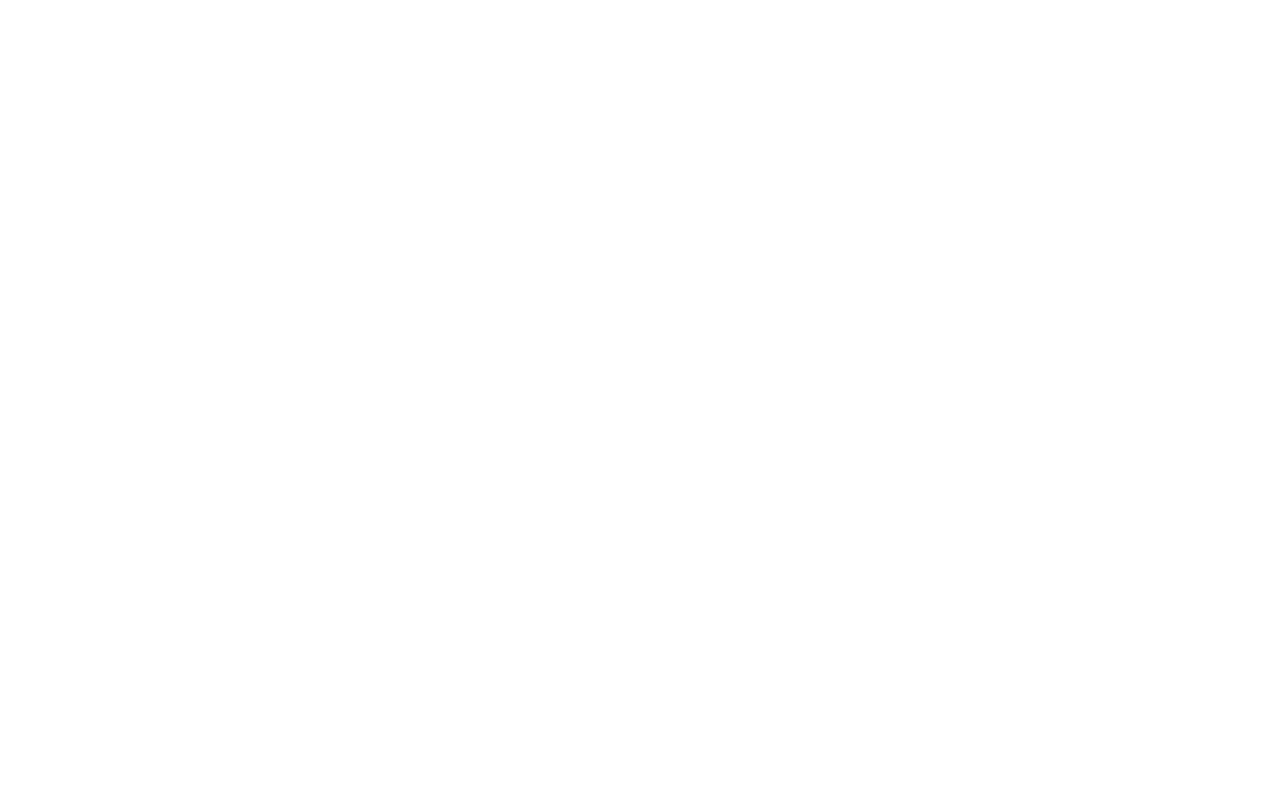
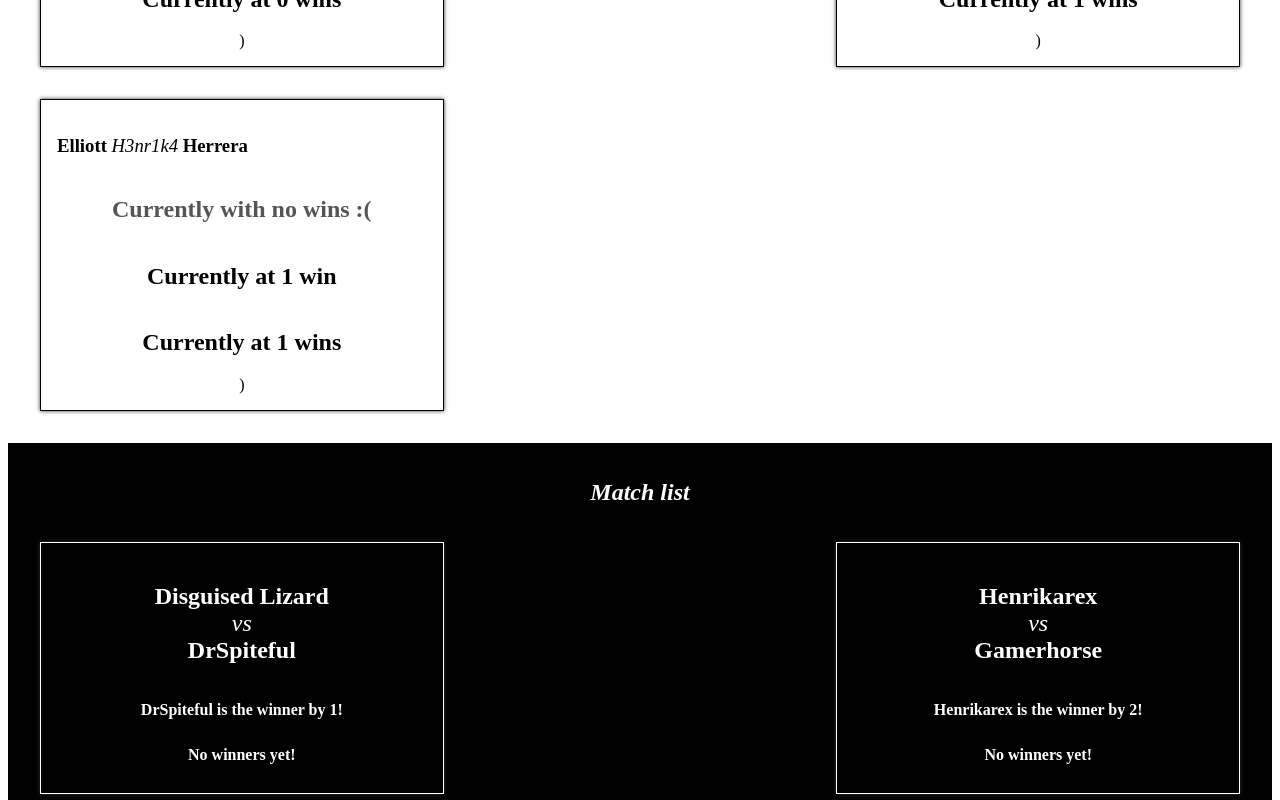
Before and after one commit to Fadymain/tourney-matches, a React (Create React App) app: page / in a window 1280 px wide. Shown: the part 1140-1940 px from the top of the page. Before the commit the page ends 943 px from the top, so only its background shows below. Built offline with nearby package versions, Linux system fonts and the light colour scheme.

Commit message:
mapping matches and players

```diff
--- a/src/App.js
+++ b/src/App.js
@@ -1,6 +1,7 @@
 import './App.css';
 import PlayerList from './components/PlayerList';
 import MatchList from './components/MatchList';
+import playerData from './data/PlayerData';
 
 function App() {
   return (
@@ -8,7 +9,7 @@
       <h1>
         Tourney Matches <span>Where Coding and Tournaments found their Match!</span>
       </h1>
-      <PlayerList/>
+      <PlayerList playerData={playerData}/>
       <MatchList/>
     </div>
   );
--- a/src/components/MatchList.js
+++ b/src/components/MatchList.js
@@ -3,14 +3,23 @@
 
 function MatchList(props) {
 
-  const oneMatch = matchData[0];
+  const matches = matchData.map((match) => {
+    return (
+      <Match
+        key={match.matchNumber}
+        players={match.players}
+        winner={match.winner}
+        scoreDifference={match.scoreDifference}
+      />
+    );
+  });
 
 
   return (
     <section className="PlayerList MatchList">
       <h1>Match list</h1>
-      <Match players={oneMatch.players} winner={oneMatch.winner} scoreDifference={oneMatch.scoreDifference} />
-  </section>
+      {matches}
+    </section>
   );
 }
 
--- a/src/components/PlayerList.js
+++ b/src/components/PlayerList.js
@@ -1,16 +1,33 @@
 import Player from "./Player";
 import matchData from '../data/MatchData';
-import playerData from '../data/PlayerData';
-import {preparePlayerData, addWinsToPlayers} from "../helpers/playerHelpers"
+// import playerData from '../data/PlayerData';
+import { preparePlayerData, addWinsToPlayers } from "../helpers/playerHelpers"
+
+
 function PlayerList(props) {
+  const { playerData } = props;
   const playerDataArray = preparePlayerData(playerData);
+  console.log("playerDataArray", playerDataArray)
   const parsedPlayerData = addWinsToPlayers(playerDataArray, matchData);
-  const onePlayer = parsedPlayerData[0];
+  console.log("parsedPlayerdata", parsedPlayerData)
+  // const onePlayer = parsedPlayerData[0];
+
+  const players = parsedPlayerData.map(player => {
+    return (
+    <Player
+      key={player.gamerTag}
+      gamerTag={player.gamerTag}
+      firstName={player.firstName}
+      lastName={player.lastName}
+      wins={player.wins} />)
+  });
+
+
 
   return (
     <section className="PlayerList">
       <h1>Current participating players</h1>
-      <Player gamerTag={onePlayer.gamerTag} firstName={onePlayer.firstName} lastName={onePlayer.lastName} wins={onePlayer.wins} />
+      {players}
     </section>
   );
 }
--- a/src/data/PlayerData.js
+++ b/src/data/PlayerData.js
@@ -1,4 +1,4 @@
-const playaData = {
+const playerData = {
   "Disguised Lizard": {
     gamerTag: "Disguised Lizard",
     firstName: "Daria ",
@@ -36,4 +36,4 @@
   }
 };
 
-export default playaData;
+export default playerData;
```
